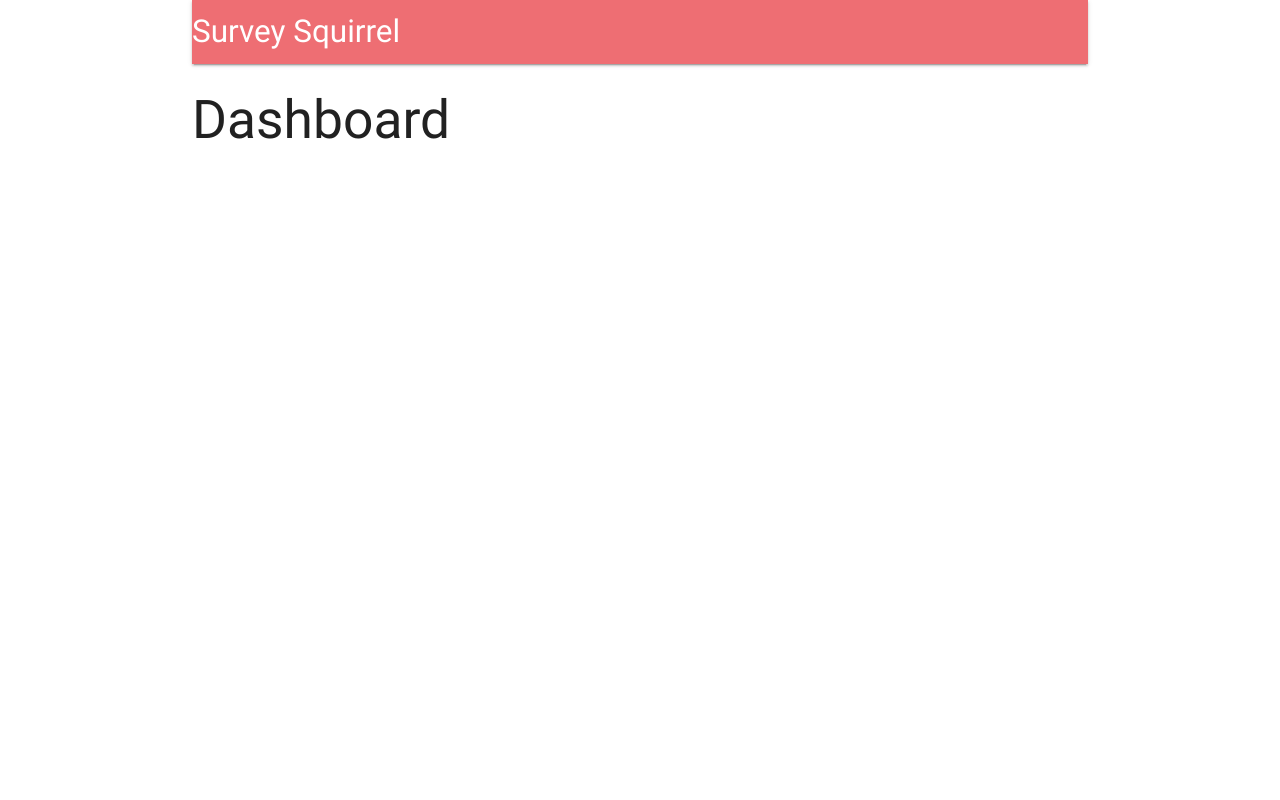
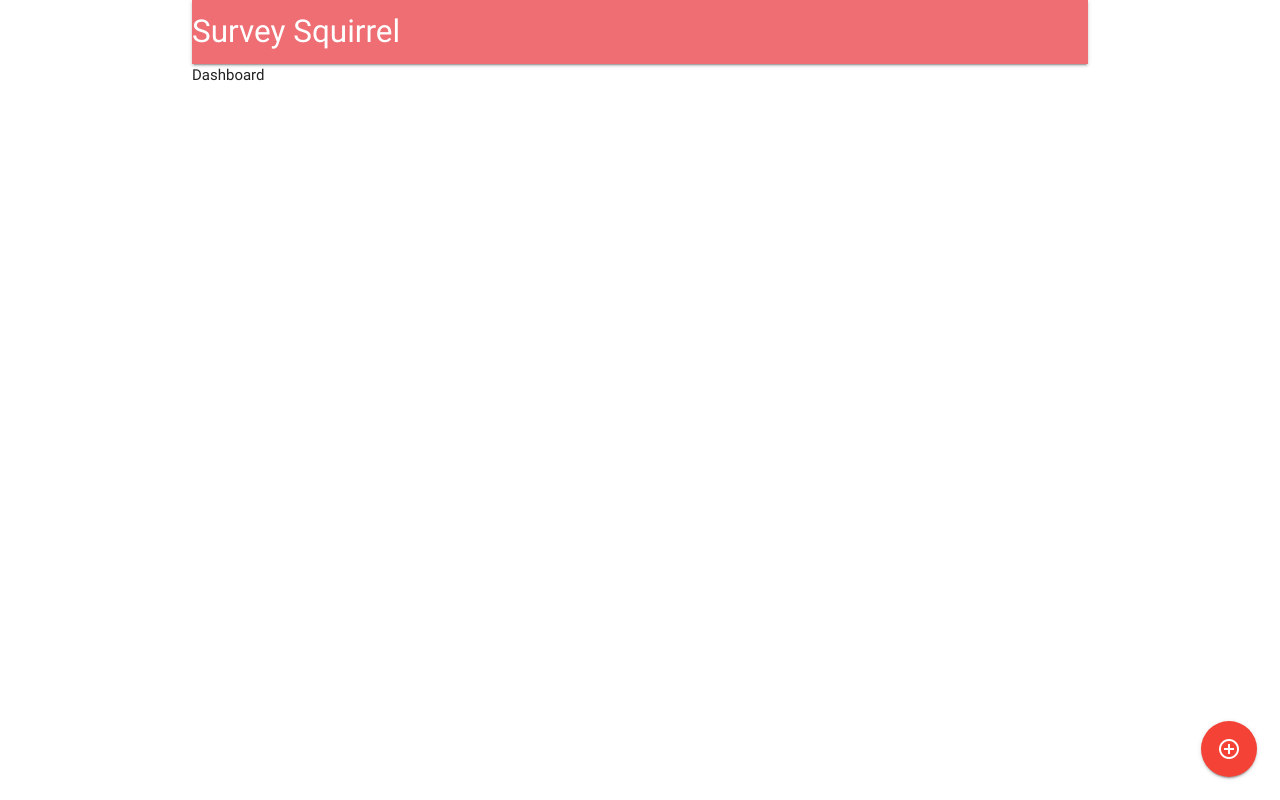
Before and after one commit to Saf3ty1nnumb3rs/surveySquirrel, a React (Create React App) app in the folder client/: page /surveys in a window 1280 px wide. Built offline with nearby package versions, Linux system fonts and the light colour scheme; no server answers.

Commit message:
Added link to NEW survey using material button and icon

```diff
--- a/client/public/index.html
+++ b/client/public/index.html
@@ -10,6 +10,8 @@
     -->
     <link rel="manifest" href="%PUBLIC_URL%/manifest.json">
     <link rel="shortcut icon" href="%PUBLIC_URL%/favicon.ico">
+    <link href="https://fonts.googleapis.com/icon?family=Material+Icons" rel="stylesheet">
+
     <!--
       Notice the use of %PUBLIC_URL% in the tags above.
       It will be replaced with the URL of the `public` folder during the build.
--- a/client/src/components/App.js
+++ b/client/src/components/App.js
@@ -5,8 +5,9 @@
 
 import Header from "./Header";
 import Landing from "./Landing";
+import Dashboard from "./Dashboard"
 
-const Dashboard = () => <h2>Dashboard</h2>;
+
 const SurveyNew = () => <h2>SurveyNew</h2>;
 
 class App extends Component {
--- /dev/null
+++ b/client/src/components/Dashboard.js
@@ -0,0 +1,17 @@
+import React from "react";
+import { Link } from 'react-router-dom';
+
+const Dashboard = () => {
+  return (
+    <div>
+      Dashboard
+      <div className="fixed-action-btn">
+        <Link to="/surveys/new" className="btn-floating btn-large red">
+          <i className="large material-icons">add_circle_outline</i>
+        </Link>
+      </div>
+    </div>
+  );
+};
+
+export default Dashboard;
```
